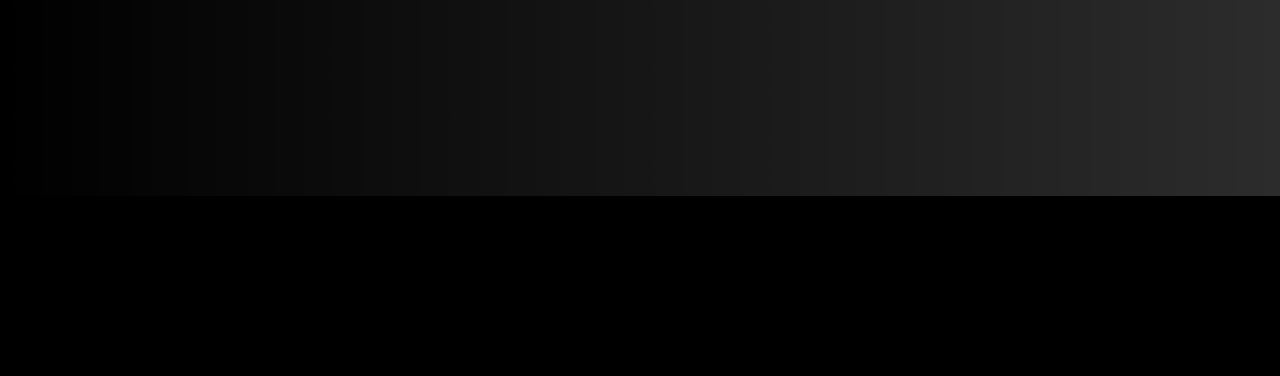
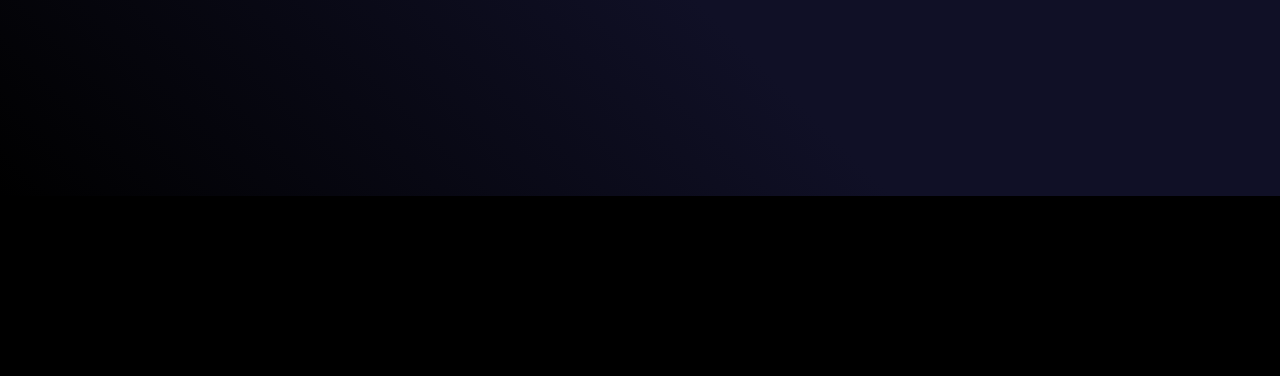
Before and after one commit to ImmanuelSalva/sovietprojekt, a plain HTML site: page index.html in a window 1280 px wide. Shown: the part 424-800 px from the top of the page. Drawn offline with Linux system fonts and the light colour scheme; a web font is replaced by a local one.

Commit message:
Update main-style.css

```diff
--- a/assets/css/main-style.css
+++ b/assets/css/main-style.css
@@ -18,10 +18,9 @@ body {
   color: white;
     display: flex;
     height: 620px;
-    background-size: cover;
-    background-repeat: no-repeat;
     justify-content: center;
-    background-image: url(../images/main_banner.png);
+    background: #000000;
+    background: linear-gradient(45deg,rgba(0, 0, 0, 1) 0%, rgba(16, 16, 38, 1) 47%);
     animation-name: appear;
     animation-duration: 4s;
 }
```
